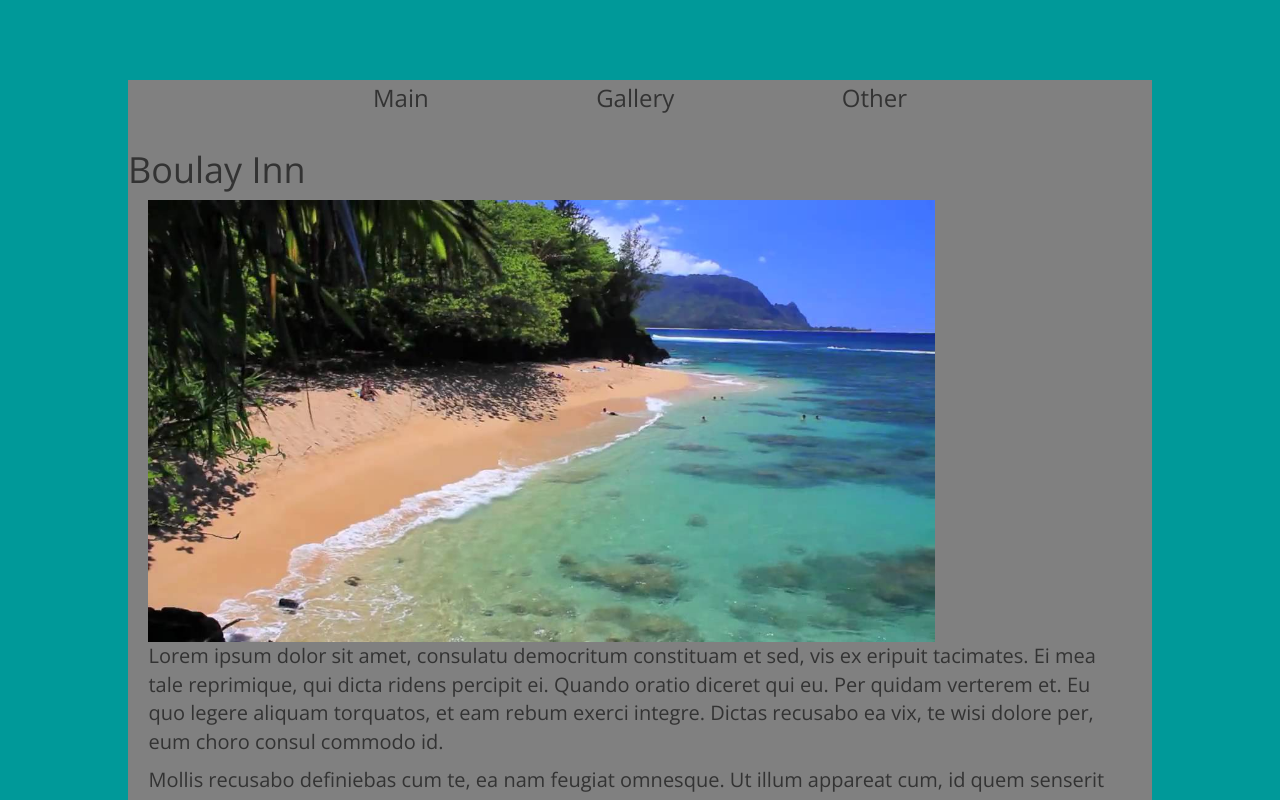
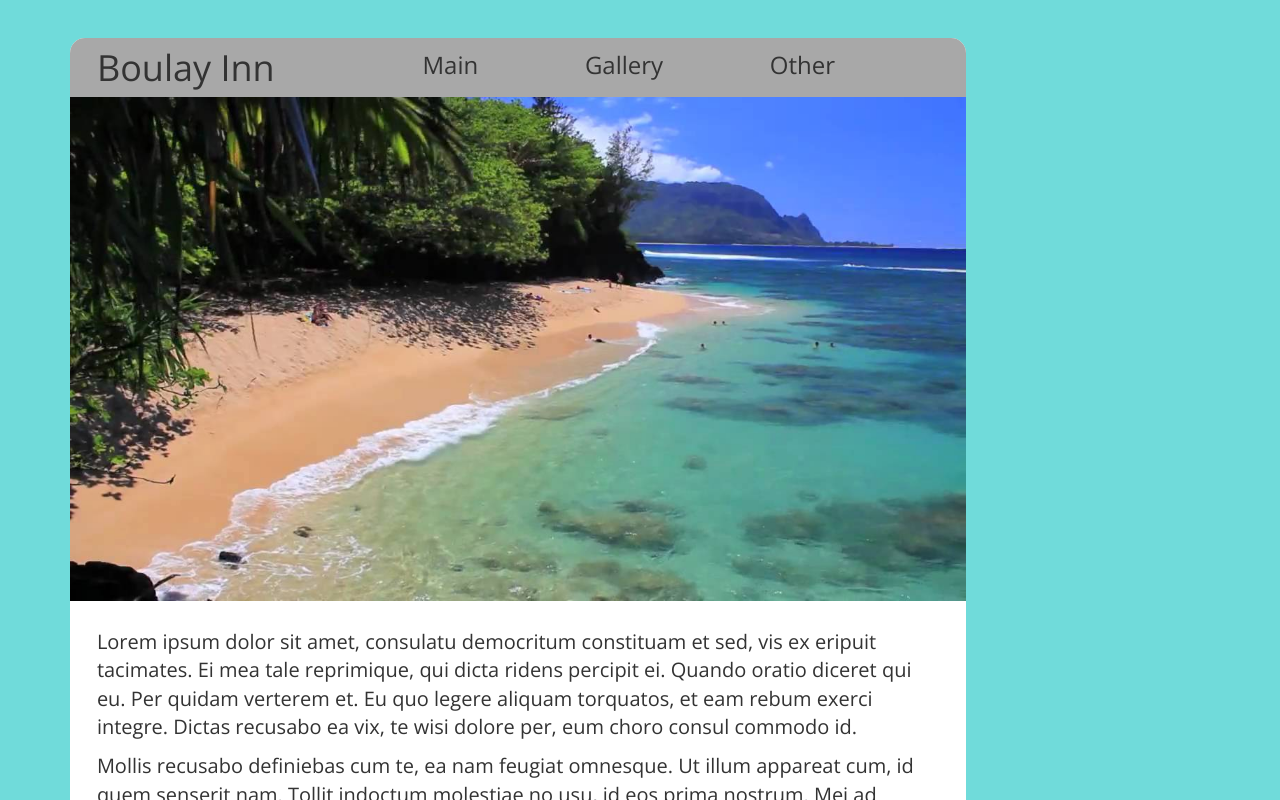
Before and after one commit to kbulloch/BedAndBreakfast, a plain HTML site: page index.html in a window 1280 px wide. Drawn offline with nearby package versions, Linux system fonts and the light colour scheme.

Commit message:
Make main image borderless and marginless, add border-radius to navbar

```diff
--- a/css/styles.css
+++ b/css/styles.css
@@ -5,32 +5,48 @@
 }
 
 body {
-  background: #009999;
+  background: #70DBDA;
 }
 
 .navbar {
-  background-color: rgba(0,0,0,0);
+  background-color: #A8A8A8;
+  border-radius: 15px 15px 0 0;
   border: none;
-  border-radius: 0px;
   text-align: center;
   padding: 5px;
-  /*margin-left: 5%;*/
-  /*position: relative;*/
-  /*top: 250px;*/
+  margin-bottom: 0;
 }
 
-.navbar > h3 {
+.navbar > .row > .col-sm-9 {
+  margin: 1% 0;
+}
+
+.navbar > .row > .col-sm-3 {
+  margin: .5% 0;
+}
+
+.navbar > .row > .col-sm-9 > h3 {
   display: inline;
   margin: 8%;
   cursor: pointer;
 }
 
+.navbar > .row > .col-sm-3 > h1 {
+  display: inline;
+  margin: 0
+}
+
 #main-wrapper {
-  width: 80%;
-  position: fixed;
-  top: 10%;
-  left: 10%;
-  background: grey;
+  width: 70%;
+  /*max-width: 900px;*/
+  position: absolute;
+  /*top: 5%;
+  left: 10%;*/
+  /*margin-bottom: 10%;*/
+  margin: 3% auto;
+  padding-bottom: 3%;
+  background: #ffffff;
+  border-radius: 15px;
 }
 
 .slideshow-image {
@@ -43,10 +59,19 @@ body {
 }
 
 #main-img {
-  width: 80%;
+  width: 100%;
 }
 
 .row {
-  margin-left: 2%;
-  margin-right: 2%;
+  margin-left: 0;
+  margin-right: 0;
 }
+
+.main-inner {
+  /*margin-left: 5%;
+  margin-right: 5%;*/
+}
+
+.text-block {
+  margin: 3%;
+}
--- a/partials/main.html
+++ b/partials/main.html
@@ -1,9 +1,9 @@
-<div>
-  <h1>Boulay Inn</h1>
-
-  <div class="row">
+<div class="main-inner">
+  <div class="row" id="main-img-box">
     <img src="../img/beach1.jpg" alt="beach1" id="main-img"/>
   </div>
+
+  <div class="text-block">
     <div class="row">
       <p>
         Lorem ipsum dolor sit amet, consulatu democritum constituam et sed, vis ex eripuit tacimates. Ei mea tale reprimique, qui dicta ridens percipit ei. Quando oratio diceret qui eu. Per quidam verterem et. Eu quo legere aliquam torquatos, et eam rebum exerci integre. Dictas recusabo ea vix, te wisi dolore per, eum choro consul commodo id.
@@ -15,6 +15,8 @@
         Eum solum denique patrioque ne, quis utinam suscipit no sea, eum saepe vituperata cu. Per gubergren vulputate ad, sed in vitae latine. Prima fugit munere id quo, ut mei debet labore neglegentur, pro ex vocibus suavitate. Mei congue aliquid ex, iisque tibique reformidans cu his, ut impetus sensibus accommodare has
       </p>
     </div>
+  </div>
+
 </div>
 
 <!-- <div id="slider_container" style="position: relative; top: 0px; left: 0px; width: 600px; height: 300px;">
--- a/partials/navigation.html
+++ b/partials/navigation.html
@@ -1,5 +1,12 @@
 <nav class="navbar navbar-default">
-  <h3 ng-click="showMain()">Main</h3>
-  <h3 ng-click="showGallery()">Gallery</h3>
-  <h3 ng-click="showOther()">Other</h3>
+  <div class="row">
+    <div class="col-sm-3">
+      <h1>Boulay Inn</h1>
+    </div>
+    <div class="col-sm-9">
+      <h3 ng-click="showMain()">Main</h3>
+      <h3 ng-click="showGallery()">Gallery</h3>
+      <h3 ng-click="showOther()">Other</h3>
+    </div>
+  </div>
 </nav>
```
Lines whose indentation alone changed are shown as unchanged.
